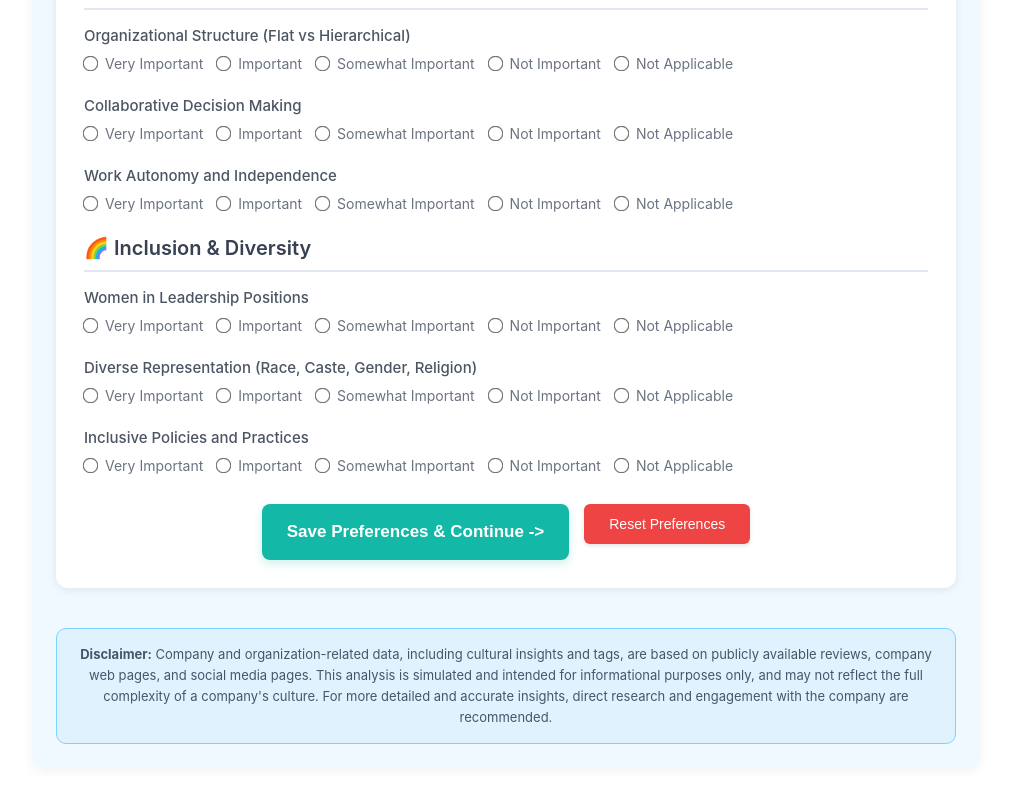
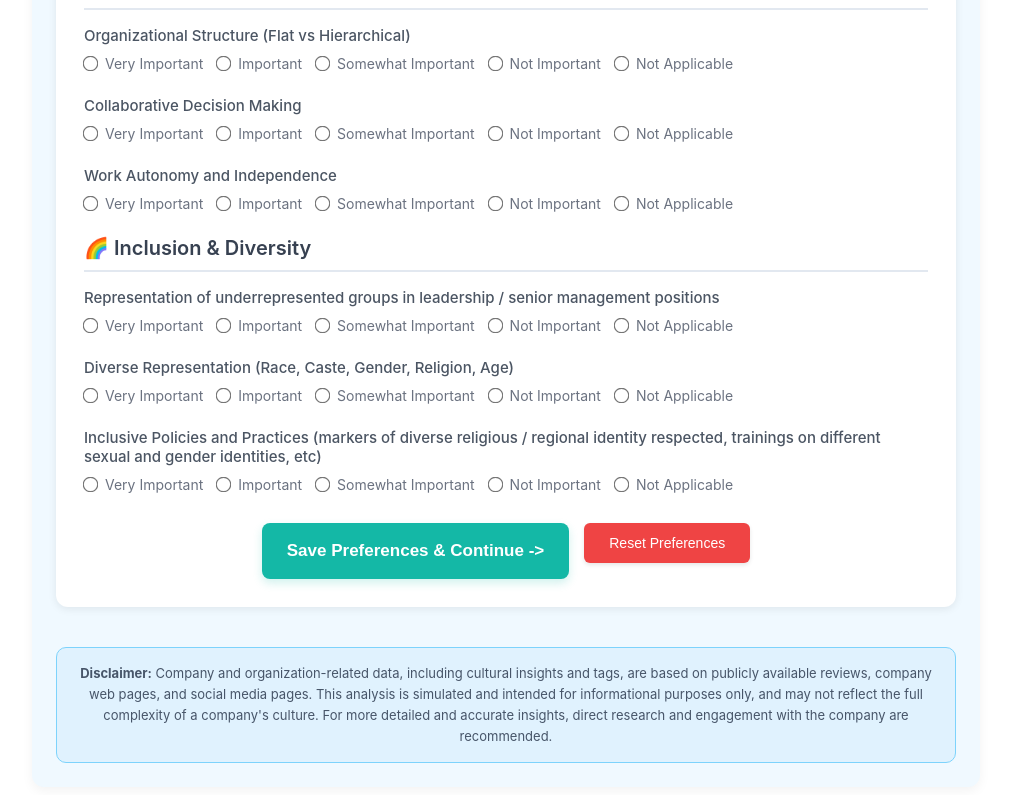
Before and after one commit to SumaJune2025/Resonance, a Next.js app: page / in a window 1280 px wide. Shown: the part 655-1450 px from the top of the page, without its empty margins (134-1145 px from the left). Built offline with nearby package versions, Linux system fonts and the light colour scheme.

Commit message:
Update index.js

```diff
--- a/pages/index.js
+++ b/pages/index.js
@@ -582,7 +582,7 @@ export default function Home() {
       <div style={{...styles.categoryTitle, marginTop: '20px'}}>🌈 Inclusion & Diversity</div>
 
       <div style={styles.questionGroup}>
-        <label style={styles.questionLabel}>Women in Leadership Positions</label>
+        <label style={styles.questionLabel}>Representation of underrepresented groups in leadership / senior management positions</label>
         <div style={styles.radioGroup}>
           {[
             { value: 'very-important', label: 'Very Important' },
@@ -607,7 +607,7 @@ export default function Home() {
       </div>
 
       <div style={styles.questionGroup}>
-        <label style={styles.questionLabel}>Diverse Representation (Race, Caste, Gender, Religion)</label>
+        <label style={styles.questionLabel}>Diverse Representation (Race, Caste, Gender, Religion, Age)</label>
         <div style={styles.radioGroup}>
           {[
             { value: 'very-important', label: 'Very Important' },
@@ -632,7 +632,7 @@ export default function Home() {
       </div>
 
       <div style={styles.questionGroup}>
-        <label style={styles.questionLabel}>Inclusive Policies and Practices</label>
+        <label style={styles.questionLabel}>Inclusive Policies and Practices (markers of diverse religious / regional identity respected, trainings on different sexual and gender identities, etc)</label>
         <div style={styles.radioGroup}>
           {[
             { value: 'very-important', label: 'Very Important' },
```
